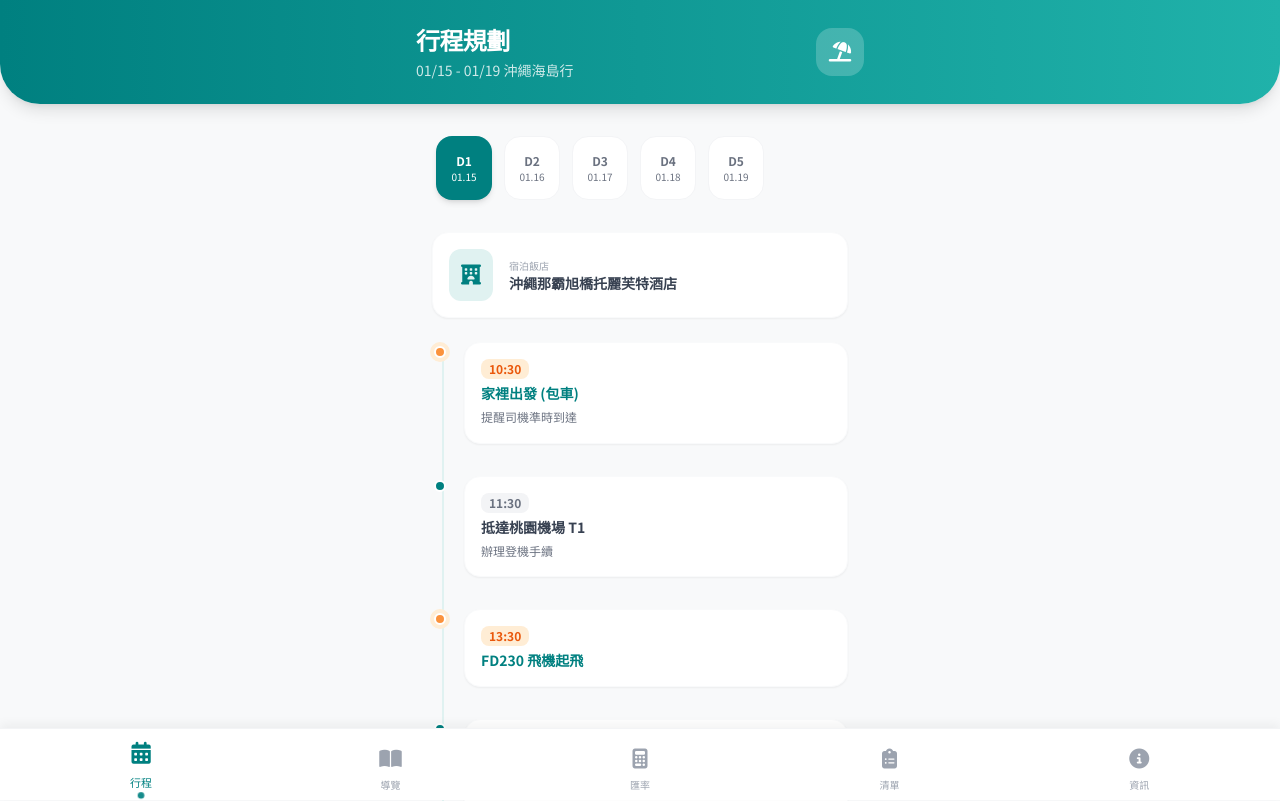
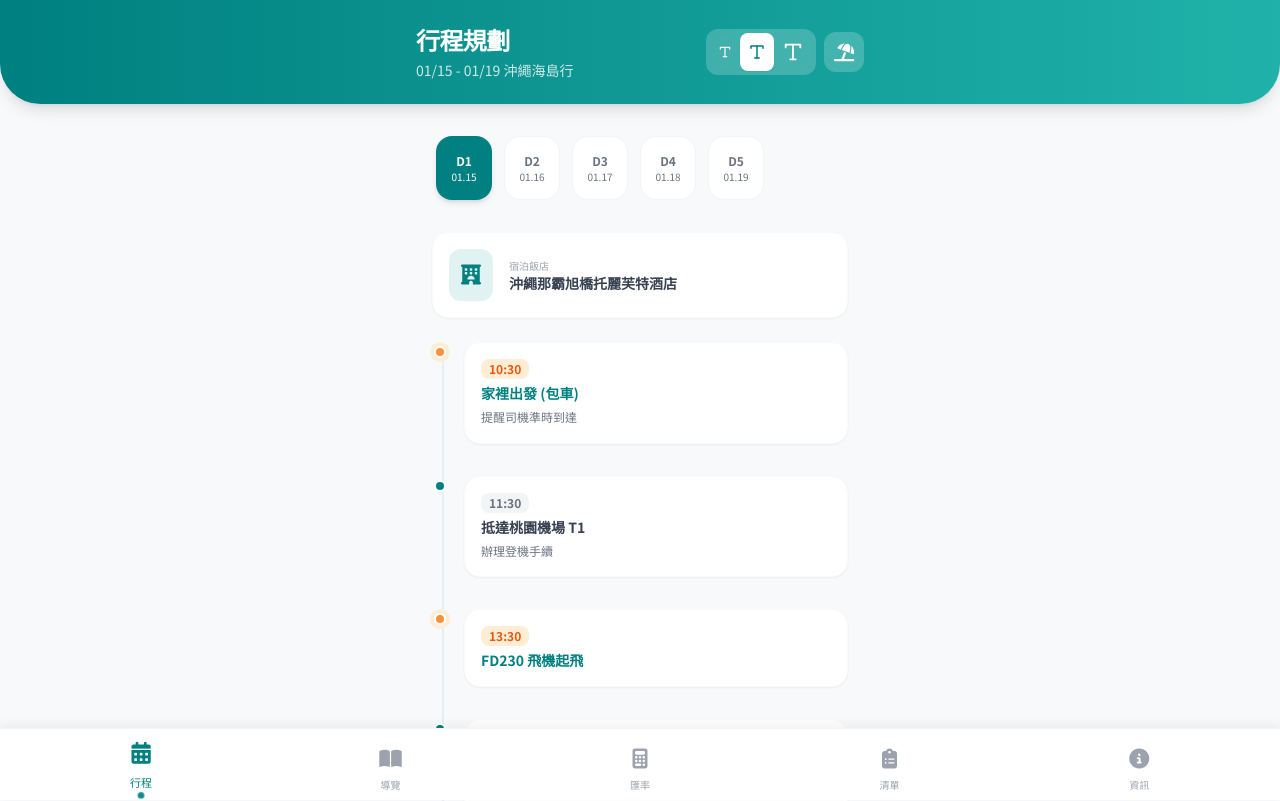
Before and after one commit to Jimmy870823/okinawa_travel, a React (Vite) app: page / in a window 1280 px wide. Shown: the top 801 px of the page. Built offline with nearby package versions, Linux system fonts and the light colour scheme.

Commit message:
字體大小調整

```diff
--- a/App.tsx
+++ b/App.tsx
@@ -11,6 +11,16 @@ import InfoTab from './components/InfoTab';
 
 const App: React.FC = () => {
   const [activeTab, setActiveTab] = useState<TabType>(TabType.PLAN);
+  const [fontSize, setFontSize] = useState<'small' | 'medium' | 'large'>(
+    (localStorage.getItem('app-font-size') as 'small' | 'medium' | 'large') || 'medium'
+  );
+
+  useEffect(() => {
+    const root = window.document.documentElement;
+    root.classList.remove('font-size-small', 'font-size-medium', 'font-size-large');
+    root.classList.add(`font-size-${fontSize}`);
+    localStorage.setItem('app-font-size', fontSize);
+  }, [fontSize]);
 
   // Initialize scrolling and state
   useEffect(() => {
@@ -36,7 +46,11 @@ const App: React.FC = () => {
 
   return (
     <div className="flex flex-col min-h-screen pb-20">
-      <Header activeTab={activeTab} />
+      <Header
+        activeTab={activeTab}
+        fontSize={fontSize}
+        setFontSize={setFontSize}
+      />
 
       <main className="flex-grow px-4 py-6 max-w-md mx-auto w-full">
         <div className="animate-in fade-in duration-500">
--- a/components/Header.tsx
+++ b/components/Header.tsx
@@ -1,12 +1,14 @@
-
 import React from 'react';
+import { Type } from 'lucide-react';
 import { TabType } from '../types';
 
 interface HeaderProps {
   activeTab: TabType;
+  fontSize: 'small' | 'medium' | 'large';
+  setFontSize: (size: 'small' | 'medium' | 'large') => void;
 }
 
-const Header: React.FC<HeaderProps> = ({ activeTab }) => {
+const Header: React.FC<HeaderProps> = ({ activeTab, fontSize, setFontSize }) => {
   const getTitle = () => {
     switch (activeTab) {
       case TabType.PLAN: return '行程規劃';
@@ -30,14 +32,31 @@ const Header: React.FC<HeaderProps> = ({ activeTab }) => {
   };
 
   return (
-    <header className="bg-gradient-to-r from-[#008080] to-[#20B2AA] text-white p-6 rounded-b-[2.5rem] shadow-lg">
+    <header className="bg-gradient-to-r from-[#008080] to-[#20B2AA] text-white p-6 rounded-b-[2.5rem] shadow-lg sticky top-0 z-50">
       <div className="flex justify-between items-center max-w-md mx-auto">
         <div>
           <h1 className="text-2xl font-bold tracking-tight">{getTitle()}</h1>
           <p className="text-sm opacity-80 mt-1">{getSubTitle()}</p>
         </div>
-        <div className="w-12 h-12 bg-white/20 rounded-2xl flex items-center justify-center">
-          <i className="fa-solid fa-umbrella-beach text-xl"></i>
+        <div className="flex items-center gap-2">
+          <div className="flex bg-white/20 p-1 rounded-xl backdrop-blur-sm">
+            {(['small', 'medium', 'large'] as const).map((size) => (
+              <button
+                key={size}
+                onClick={() => setFontSize(size)}
+                className={`p-2 rounded-lg transition-all ${fontSize === size
+                  ? 'bg-white text-[#008080] shadow-sm'
+                  : 'text-white hover:bg-white/10'
+                  }`}
+                title={`Font Size: ${size}`}
+              >
+                <Type size={size === 'small' ? 14 : size === 'medium' ? 18 : 22} />
+              </button>
+            ))}
+          </div>
+          <div className="w-10 h-10 bg-white/20 rounded-xl flex items-center justify-center">
+            <i className="fa-solid fa-umbrella-beach text-lg"></i>
+          </div>
         </div>
       </div>
     </header>
--- a/index.css
+++ b/index.css
@@ -5,6 +5,19 @@
 :root {
   font-family: 'Noto Sans TC', 'Quicksand', sans-serif;
   -webkit-tap-highlight-color: transparent;
+  transition: font-size 0.2s ease-in-out;
+}
+
+:root.font-size-small {
+  font-size: 14px;
+}
+
+:root.font-size-medium {
+  font-size: 16px;
+}
+
+:root.font-size-large {
+  font-size: 18px;
 }
 
 body {
```
